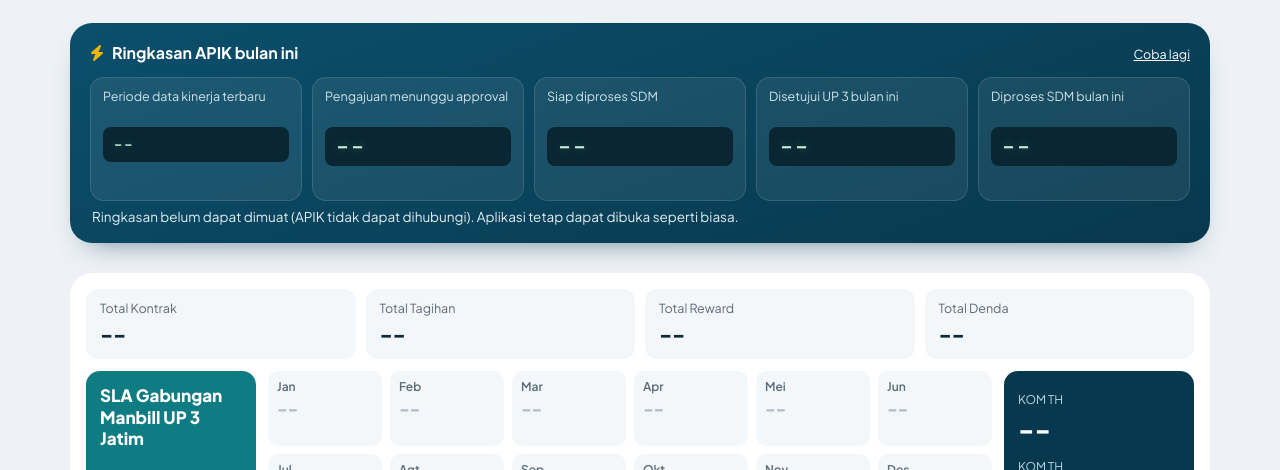
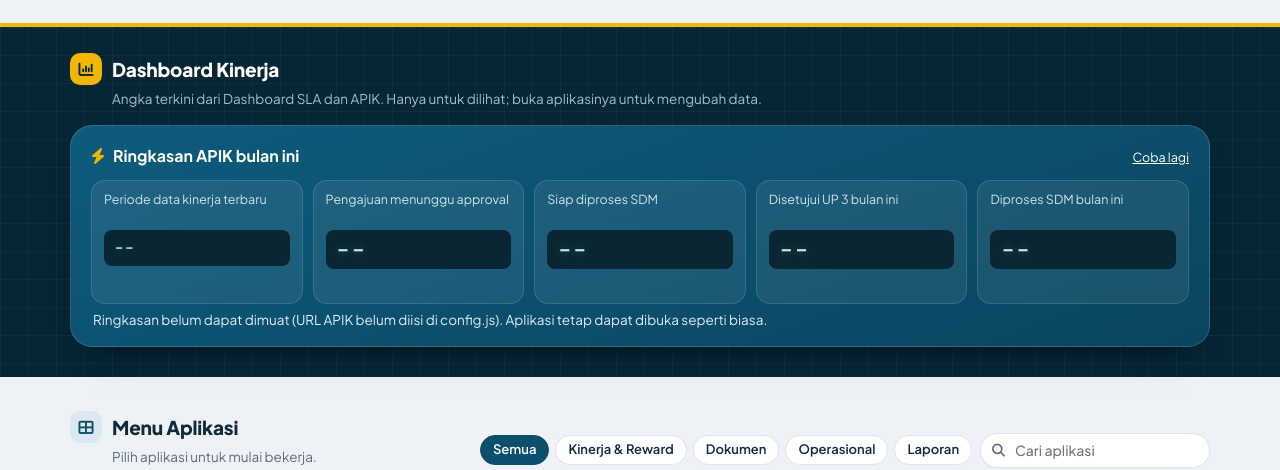
Before and after one commit to octa101010-glitch/manbill-jatim, a plain HTML site: page AREK_Manbill_portal/index.html in a window 1280 px wide. Shown: the part 245-715 px from the top of the page. Drawn offline with nearby package versions, Linux system fonts and the light colour scheme.

Commit message:
Add files via upload

```diff
--- a/AREK_Manbill_portal/config.js
+++ b/AREK_Manbill_portal/config.js
@@ -13,14 +13,14 @@ window.PORTAL_CONFIG = {
 
   // URL Web App APIK hasil Deploy (berakhiran /exec). Dipakai untuk membuka APIK
   // dan mengambil ringkasan, pengumuman, serta Buku Panduan.
-  apikUrl: "https://script.google.com/macros/s/AKfycbznQYPeTPP69sdv6k7mgob5RUvjS6gpmo-TpUN7VasUeIGzc3cS38uxAf8oAj5WM-LX/exec",
+  apikUrl: "https://script.google.com/macros/s/GANTI_DENGAN_ID_DEPLOYMENT/exec",
 
   // Tampilkan panel ringkasan APIK di halaman utama
   showSummary: true,
 
   // Panel "SLA Gabungan" di halaman utama: URL Web App Dashboard SLA (berakhiran /exec).
   // Kosongkan ("") untuk menyembunyikan panel.
-  slaUrl: "https://script.google.com/macros/s/AKfycbxWjInluikXFBM0HtNj8TW16H8cmVM9oA-rwRQcjd-D-1BJkFDH2pfcae3qVBCw5nlQ/exec",
+  slaUrl: "https://script.google.com/macros/s/GANTI_DENGAN_ID_DEPLOYMENT_SLA/exec",
   // Alamat yang dibuka tombol "Buka Dashboard SLA" (kosong = sama dengan slaUrl)
   slaDashboardUrl: "",
 
--- a/AREK_Manbill_portal/index.html
+++ b/AREK_Manbill_portal/index.html
@@ -53,7 +53,29 @@
     .clock { justify-self: end; text-align: right; color: var(--muted); font-size: 12.5px; line-height: 1.35; }
     .clock strong { display: block; color: var(--ink); font-size: 14px; font-weight: 700; font-variant-numeric: tabular-nums; }
 
-    main { max-width: 1180px; margin: 0 auto; padding: 34px 20px 40px; }
+    main { padding: 34px 0 40px; }
+    .wrap { max-width: 1180px; margin: 0 auto; padding: 0 20px; }
+
+    /* ---------- Zona: Dashboard (gelap) vs Menu Aplikasi (terang) ---------- */
+    .zone-head { margin-bottom: 16px; }
+    .zone-head h2 { margin: 0; font-size: 19px; font-weight: 800; letter-spacing: -.01em; display: flex; align-items: center; gap: 10px; }
+    .zone-head h2 i { width: 32px; height: 32px; border-radius: 10px; display: grid; place-items: center; font-size: 15px; }
+    .zone-head p { margin: 4px 0 0 42px; font-size: 13.5px; }
+    .dash-band {
+      background-color: #062636;
+      background-image:
+        linear-gradient(rgba(255,255,255,.035) 1px, transparent 1px),
+        linear-gradient(90deg, rgba(255,255,255,.035) 1px, transparent 1px);
+      background-size: 28px 28px;
+      color: #fff; padding: 26px 0 8px; margin-bottom: 34px;
+      border-top: 4px solid var(--volt);
+    }
+    .dash-band[hidden] { display: none; }
+    .dash-band .zone-head h2 i { background: var(--volt); color: #062636; }
+    .dash-band .zone-head p { color: #9fc0cf; }
+    .apps-zone .zone-head h2 i { background: #dbe8f0; color: var(--brand); }
+    .apps-zone .zone-head p { color: var(--muted); }
+    .apps-zone .grid { background: #dfe7ee; border-radius: 22px; padding: 16px; }
 
     /* ---------- Hero ---------- */
     .hero { text-align: center; margin-bottom: 26px; }
@@ -69,9 +91,9 @@
 
     /* ---------- Panel meter (ringkasan APIK) ---------- */
     .meter {
-      background: linear-gradient(160deg, var(--brand) 0%, var(--brand-deep) 100%);
-      color: #fff; border-radius: 22px; padding: 18px 20px 16px; margin-bottom: 30px;
-      box-shadow: 0 14px 30px -18px rgba(8, 56, 77, .7);
+      background: linear-gradient(160deg, #0d5b7c 0%, #0a4560 100%);
+      color: #fff; border-radius: 22px; padding: 18px 20px 16px; margin-bottom: 22px;
+      border: 1px solid rgba(255,255,255,.14); box-shadow: 0 18px 34px -22px rgba(0, 0, 0, .8);
     }
     .meter-head { display: flex; justify-content: space-between; align-items: baseline; gap: 12px; flex-wrap: wrap; margin-bottom: 12px; }
     .meter-head h2 { margin: 0; font-size: 16px; font-weight: 700; display: flex; align-items: center; gap: 8px; }
@@ -95,8 +117,8 @@
     @keyframes shimmer { to { background-position: -200% 0; } }
 
     /* ---------- Toolbar ---------- */
-    .toolbar { display: flex; flex-wrap: wrap; gap: 10px; align-items: center; justify-content: space-between; margin-bottom: 16px; }
-    .toolbar h2 { margin: 0; font-size: 19px; font-weight: 800; letter-spacing: -.01em; }
+    .toolbar { display: flex; flex-wrap: wrap; gap: 10px; align-items: flex-end; justify-content: space-between; margin-bottom: 14px; }
+    .toolbar .zone-head { margin-bottom: 0; }
         .tools { display: flex; flex-wrap: wrap; gap: 8px; align-items: center; }
     .chips { display: flex; flex-wrap: wrap; gap: 6px; }
     .chip { border: 1px solid var(--line); background: var(--surface); color: var(--ink); border-radius: 999px; padding: 6px 12px; font-weight: 600; font-size: 13px; line-height: 1.2; font-family: inherit; cursor: pointer; }
@@ -160,7 +182,7 @@
     .toast.show { opacity: 1; transform: translate(-50%, 0); }
 
     /* ---------- Panel SLA Gabungan ---------- */
-    .slap { background: var(--surface); border-radius: 22px; padding: 16px; margin-bottom: 30px; box-shadow: 0 1px 2px rgba(14, 42, 59, .06); }
+    .slap { background: var(--surface); color: var(--ink); border-radius: 22px; padding: 16px; margin-bottom: 18px; box-shadow: 0 18px 34px -22px rgba(0, 0, 0, .8); }
     .slap[hidden] { display: none; }
     .sla-totals { display: grid; grid-template-columns: repeat(4, minmax(0, 1fr)); gap: 10px; margin-bottom: 12px; }
     .sla-total { background: #f4f7f9; border-radius: 12px; padding: 10px 14px; min-width: 0; }
@@ -207,7 +229,14 @@
       .readouts { grid-template-columns: repeat(2, minmax(0, 1fr)); }
     }
     @media (max-width: 560px) {
-      main { padding: 24px 16px 32px; }
+      main { padding: 24px 0 32px; }
+      .wrap { padding: 0 16px; }
+      .zone-head p { margin-left: 0; }
+      .apps-zone .grid { padding: 8px; gap: 8px; border-radius: 18px; }
+      .badges { top: 10px; right: 10px; }
+      .badge { font-size: 10.5px; padding: 2px 7px; }
+      .badges .badge.new { display: none; }
+      .dash-band { padding-top: 20px; }
       .topbar-inner { padding: 8px 16px; grid-template-columns: auto 1fr; }
       .topbar-inner .spacer { display: none; }
       .brand { flex-direction: row; gap: 8px; }
@@ -247,6 +276,7 @@
   </header>
 
   <main>
+  <div class="wrap">
     <section class="hero">
       <h1 id="greeting">Selamat datang di <span class="name">AREK Manbill</span></h1>
       <p class="fullname" id="fullName"></p>
@@ -255,21 +285,14 @@
 
     <div class="notice" id="importantNotice" role="status"><i class="fa-solid fa-bullhorn"></i><div id="importantText"></div></div>
 
-    <section class="meter loading" id="meter" aria-labelledby="meterTitle">
-      <div class="meter-head">
-        <h2 id="meterTitle"><i class="fa-solid fa-bolt"></i>Ringkasan APIK bulan ini</h2>
-        <span class="src" id="meterSrc">Mengambil data dari APIK...</span>
   </div>
-      <div class="readouts">
-        <div class="readout"><div class="lbl">Periode data kinerja terbaru</div><div class="lcd text" id="rPeriod">Oktober 2026</div><div class="sub" id="rPeriodSub">&nbsp;</div></div>
-        <div class="readout" id="boxWaiting"><div class="lbl">Pengajuan menunggu approval</div><div class="lcd" id="rWaiting">00</div><div class="sub" id="rWaitingSub">&nbsp;</div></div>
-        <div class="readout"><div class="lbl">Siap diproses SDM</div><div class="lcd" id="rReady">00</div><div class="sub" id="rReadySub">&nbsp;</div></div>
-        <div class="readout"><div class="lbl" id="rApprovedLbl">Disetujui UP 3 bulan ini</div><div class="lcd" id="rApproved">00</div><div class="sub" id="rApprovedSub">&nbsp;</div></div>
-        <div class="readout"><div class="lbl" id="rProcessedLbl">Diproses SDM bulan ini</div><div class="lcd" id="rProcessed">00</div><div class="sub" id="rProcessedSub">&nbsp;</div></div>
+
+  <section class="dash-band" id="dashBand" aria-labelledby="dashTitle">
+    <div class="wrap">
+      <div class="zone-head">
+        <h2 id="dashTitle"><i class="fa-solid fa-chart-column" aria-hidden="true"></i>Dashboard Kinerja</h2>
+        <p>Angka terkini dari Dashboard SLA dan APIK. Hanya untuk dilihat; buka aplikasinya untuk mengubah data.</p>
       </div>
-      <div class="meter-msg" id="meterMsg"></div>
-    </section>
-
       <section class="slap loading" id="slaPanel" aria-labelledby="slaTitle" hidden>
         <div class="sla-totals">
           <div class="sla-total"><div class="k">Total Kontrak</div><div class="v" id="slaKontrak">000.000.000</div></div>
@@ -295,9 +318,31 @@
         <div class="sla-msg" id="slaMsg"></div>
       </section>
 
+      <section class="meter loading" id="meter" aria-labelledby="meterTitle">
+        <div class="meter-head">
+          <h2 id="meterTitle"><i class="fa-solid fa-bolt"></i>Ringkasan APIK bulan ini</h2>
+          <span class="src" id="meterSrc">Mengambil data dari APIK...</span>
+        </div>
+        <div class="readouts">
+          <div class="readout"><div class="lbl">Periode data kinerja terbaru</div><div class="lcd text" id="rPeriod">Oktober 2026</div><div class="sub" id="rPeriodSub">&nbsp;</div></div>
+          <div class="readout" id="boxWaiting"><div class="lbl">Pengajuan menunggu approval</div><div class="lcd" id="rWaiting">00</div><div class="sub" id="rWaitingSub">&nbsp;</div></div>
+          <div class="readout"><div class="lbl">Siap diproses SDM</div><div class="lcd" id="rReady">00</div><div class="sub" id="rReadySub">&nbsp;</div></div>
+          <div class="readout"><div class="lbl" id="rApprovedLbl">Disetujui UP 3 bulan ini</div><div class="lcd" id="rApproved">00</div><div class="sub" id="rApprovedSub">&nbsp;</div></div>
+          <div class="readout"><div class="lbl" id="rProcessedLbl">Diproses SDM bulan ini</div><div class="lcd" id="rProcessed">00</div><div class="sub" id="rProcessedSub">&nbsp;</div></div>
+        </div>
+        <div class="meter-msg" id="meterMsg"></div>
+      </section>
+
+    </div>
+  </section>
+
+  <div class="wrap apps-zone">
     <section aria-labelledby="appsTitle">
       <div class="toolbar">
-        <h2 id="appsTitle">Aplikasi</h2>
+        <div class="zone-head light">
+          <h2 id="appsTitle"><i class="fa-solid fa-table-cells-large" aria-hidden="true"></i>Menu Aplikasi</h2>
+          <p>Pilih aplikasi untuk mulai bekerja.</p>
+        </div>
         <div class="tools">
           <div class="chips" id="chips" role="group" aria-label="Saring kategori"></div>
           <label class="search">
@@ -318,6 +363,7 @@
         <h2 id="helpTitle"><i class="fa-regular fa-life-ring"></i>Bantuan</h2>
         <ul class="help-list" id="help"></ul>
       </section>
+    </div>
   </div>
   </main>
 
@@ -596,6 +642,8 @@
 
     /* ---------- Panel SLA Gabungan (data dari aplikasi Dashboard SLA) ---------- */
     const slaReady = C.slaUrl && !/GANTI_DENGAN/.test(C.slaUrl);
+    // Area dashboard disembunyikan bila ringkasan APIK dimatikan dan SLA belum diatur
+    if (!slaReady && C.showSummary === false) $('dashBand').hidden = true;
     const SLA_CACHE = 'arekPortalSla';
     const BULAN3 = ['Jan', 'Feb', 'Mar', 'Apr', 'Mei', 'Jun', 'Jul', 'Agt', 'Sep', 'Okt', 'Nov', 'Des'];
     const pct = v => (v === null || v === undefined || v === '' || isNaN(Number(v))) ? null : Number(v);
```
Lines whose indentation alone changed are shown as unchanged.
